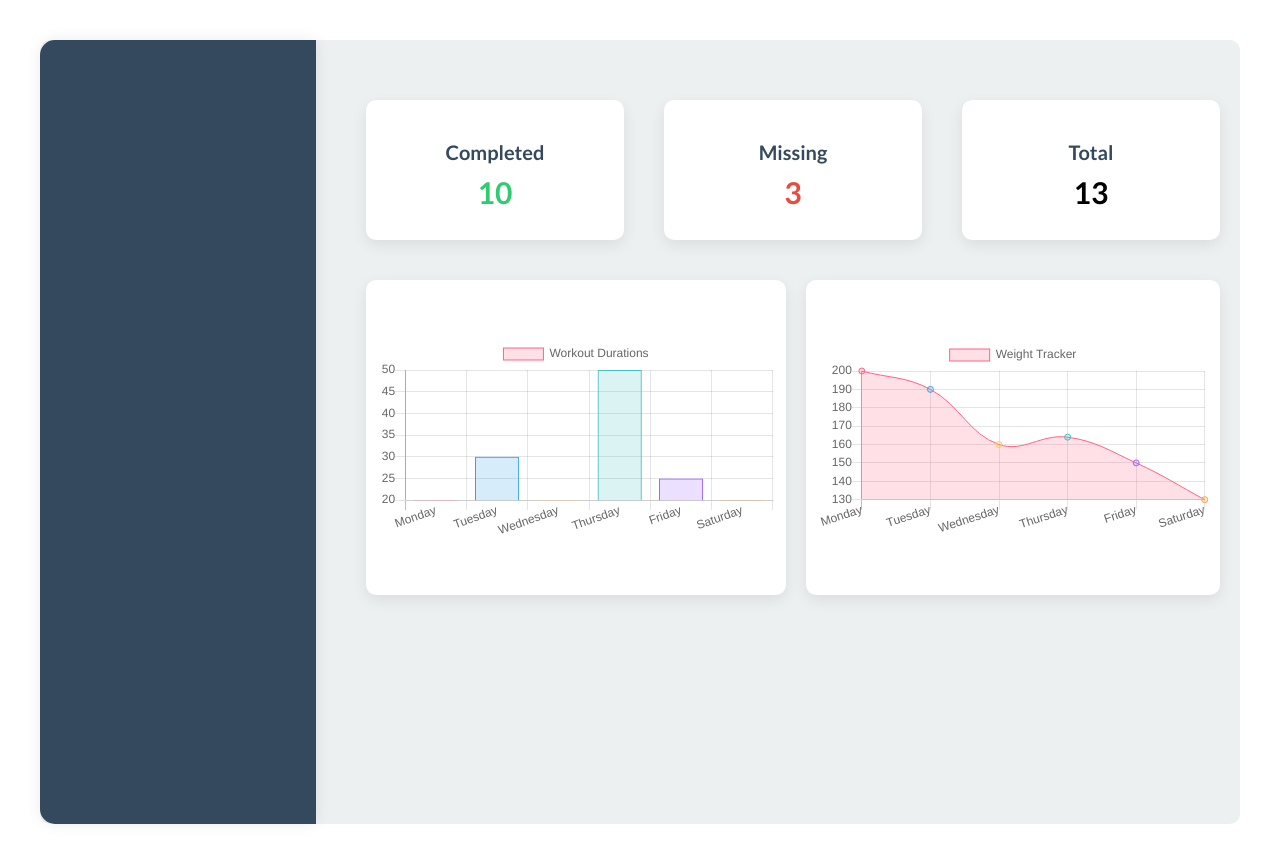
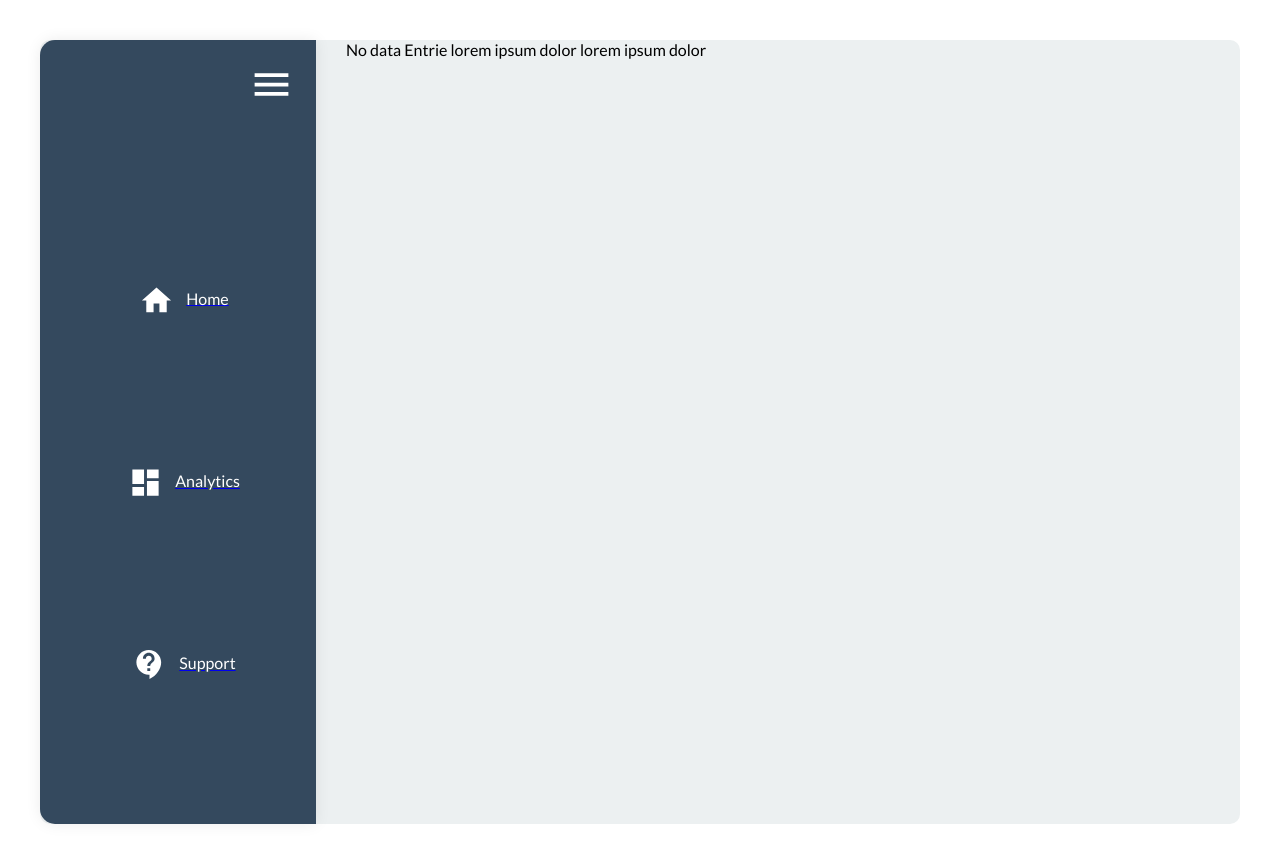
Before and after one commit to winnie-webb/basic-mvc-app, a React (Create React App) app in the folder public/dashboard-app/: page /#/dashboard in a window 1280 px wide. Built offline with nearby package versions, Linux system fonts and the light colour scheme.

Commit message:
Added basic routing with react-router (with bugs)

```diff
--- a/package.json
+++ b/package.json
@@ -20,6 +20,7 @@
     "passport-facebook": "^3.0.0",
     "passport-google-oauth2": "^0.2.0",
     "passport-local": "^1.0.0",
+    "react-router-dom": "^5.2.0",
     "validator": "^13.5.2"
   },
   "devDependencies": {
--- a/public/dashboard-app/src/App.js
+++ b/public/dashboard-app/src/App.js
@@ -1,12 +1,19 @@
 import SidebarMenu from "./components/SidebarMenu";
+import Analytics from "./components/Analytics";
 import WorkoutLog from "./components/WorkoutLog";
+import WeightTracker from "./components/WeightTracker";
+import { HashRouter, Route } from "react-router-dom";
 import "./App.css";
 function App() {
   return (
-    <section className="dashboard">
-      <SidebarMenu />
-      <WorkoutLog />
-    </section>
+    <HashRouter>
+      <section className="dashboard">
+        <SidebarMenu />
+        <Route path="/dashboard" component={WorkoutLog} />
+        <Route path="/dashboard/analytics" component={Analytics} />
+        <Route path="/dashboard/weighttracker" component={WeightTracker} />
+      </section>
+    </HashRouter>
   );
 }
 
--- /dev/null
+++ b/public/dashboard-app/src/components/Analytics.js
@@ -0,0 +1,106 @@
+import React from "react";
+import "./css/Analytics.css";
+import { Bar, Line } from "react-chartjs-2";
+function Analytics() {
+  const weightData = {
+    labels: [
+      "Monday",
+      "Tuesday",
+      "Wednesday",
+      "Thursday",
+      "Friday",
+      "Saturday",
+    ],
+    datasets: [
+      {
+        label: "Weight Tracker",
+        data: [200, 190, 160, 164, 150, 130],
+        backgroundColor: [
+          "rgba(255, 99, 132, 0.2)",
+          "rgba(54, 162, 235, 0.2)",
+          "rgba(255, 206, 86, 0.2)",
+          "rgba(75, 192, 192, 0.2)",
+          "rgba(153, 102, 255, 0.2)",
+          "rgba(255, 159, 64, 0.2)",
+        ],
+        borderColor: [
+          "rgba(255, 99, 132, 1)",
+          "rgba(54, 162, 235, 1)",
+          "rgba(255, 206, 86, 1)",
+          "rgba(75, 192, 192, 1)",
+          "rgba(153, 102, 255, 1)",
+          "rgba(255, 159, 64, 1)",
+        ],
+        borderWidth: 1,
+      },
+    ],
+  };
+
+  const workoutDurationsData = {
+    labels: [
+      "Monday",
+      "Tuesday",
+      "Wednesday",
+      "Thursday",
+      "Friday",
+      "Saturday",
+    ],
+    datasets: [
+      {
+        label: "Workout Durations",
+        data: [20, 30, 20, 50, 25, 20],
+        backgroundColor: [
+          "rgba(255, 99, 132, 0.2)",
+          "rgba(54, 162, 235, 0.2)",
+          "rgba(255, 206, 86, 0.2)",
+          "rgba(75, 192, 192, 0.2)",
+          "rgba(153, 102, 255, 0.2)",
+          "rgba(255, 159, 64, 0.2)",
+        ],
+        borderColor: [
+          "rgba(255, 99, 132, 1)",
+          "rgba(54, 162, 235, 1)",
+          "rgba(255, 206, 86, 1)",
+          "rgba(75, 192, 192, 1)",
+          "rgba(153, 102, 255, 1)",
+          "rgba(255, 159, 64, 1)",
+        ],
+        borderWidth: 1,
+      },
+    ],
+  };
+  return (
+    <aside className="analytics">
+      <div className="analytics__wrapperTop">
+        <div className="analytics__cardTop">
+          <h2 className="analytics__cardTop__heading analytics__cardTop__headingCompleted">
+            Completed
+          </h2>
+          <h3 className="analytics__cardTop__content">10</h3>
+        </div>
+        <div className="analytics__cardTop">
+          <h2 className="analytics__cardTop__heading analytics__cardTop__headingMissing">
+            Missing
+          </h2>
+          <h3 className="analytics__cardTop__content">3</h3>
+        </div>
+        <div className="analytics__cardTop">
+          <h2 className="analytics__cardTop__heading analytics__cardTop__headingTotal">
+            Total
+          </h2>
+          <h3 className="analytics__cardTop__content">13</h3>
+        </div>
+      </div>
+      <div className="analytics__wrapperBottom">
+        <div className="analytics__cardBottom">
+          <Bar data={workoutDurationsData} />
+        </div>
+        <div className="analytics__cardBottom analytics__cardBottom2">
+          <Line data={weightData} />
+        </div>
+      </div>
+    </aside>
+  );
+}
+
+export default Analytics;
--- a/public/dashboard-app/src/components/SidebarMenu.js
+++ b/public/dashboard-app/src/components/SidebarMenu.js
@@ -1,18 +1,19 @@
 import React from "react";
-// import HomeIcon from "@material-ui/icons/Home";
-// import DashboardIcon from "@material-ui/icons/Dashboard";
-// import ContactSupportIcon from "@material-ui/icons/ContactSupport";
-// import MenuIcon from "@material-ui/icons/Menu";
+import HomeIcon from "@material-ui/icons/Home";
+import DashboardIcon from "@material-ui/icons/Dashboard";
+import ContactSupportIcon from "@material-ui/icons/ContactSupport";
+import MenuIcon from "@material-ui/icons/Menu";
 import "./css/SidebarMenu.css";
-// import { IconButton } from "@material-ui/core";
+import { IconButton } from "@material-ui/core";
+import { NavLink } from "react-router-dom";
 
 function SidebarMenu(props) {
-  //   const iconThemes = {
-  //     large: { fontSize: "3.5rem", color: "white" },
-  //   };
+  const iconThemes = {
+    large: { fontSize: "3.5rem", color: "white" },
+  };
   return (
     <aside className="sidebar">
-      {/* <div className="sidebar__burger">
+      <div className="sidebar__burger">
         <IconButton>
           <MenuIcon
             style={{ fontSize: "4.5rem", color: "white", borderRadius: 10 }}
@@ -20,27 +21,33 @@ function SidebarMenu(props) {
         </IconButton>
       </div>
       <div className="menus-wrapper">
+        <NavLink to="/dashboard">
           <div className="sidebar__home">
             <IconButton>
               <HomeIcon style={iconThemes.large} />
             </IconButton>
             <span className="sidebar__icon-title">Home</span>
           </div>
+        </NavLink>
 
+        <NavLink to="/dashboard/analytics">
           <div className="sidebar__analytics">
             <IconButton>
               <DashboardIcon style={iconThemes.large} />
             </IconButton>
             <span className="sidebar__icon-title">Analytics</span>
           </div>
+        </NavLink>
 
+        <NavLink to="/dashboard/weighttracker">
           <div className="sidebar__support">
             <IconButton>
               <ContactSupportIcon style={iconThemes.large} />
             </IconButton>
             <span className="sidebar__icon-title">Support</span>
           </div>
-      </div> */}
+        </NavLink>
+      </div>
     </aside>
   );
 }
--- /dev/null
+++ b/public/dashboard-app/src/components/WeightTracker.js
@@ -0,0 +1,7 @@
+import React from "react";
+
+function WeightTracker() {
+  return <div>Weight Tracker No entries</div>;
+}
+
+export default WeightTracker;
--- a/public/dashboard-app/src/components/WorkoutLog.js
+++ b/public/dashboard-app/src/components/WorkoutLog.js
@@ -1,106 +1,7 @@
 import React from "react";
-import "./css/WorkoutLog.css";
-import { Bar, Line } from "react-chartjs-2";
+
 function WorkoutLog() {
-  const weightData = {
-    labels: [
-      "Monday",
-      "Tuesday",
-      "Wednesday",
-      "Thursday",
-      "Friday",
-      "Saturday",
-    ],
-    datasets: [
-      {
-        label: "Weight Tracker",
-        data: [200, 190, 160, 164, 150, 130],
-        backgroundColor: [
-          "rgba(255, 99, 132, 0.2)",
-          "rgba(54, 162, 235, 0.2)",
-          "rgba(255, 206, 86, 0.2)",
-          "rgba(75, 192, 192, 0.2)",
-          "rgba(153, 102, 255, 0.2)",
-          "rgba(255, 159, 64, 0.2)",
-        ],
-        borderColor: [
-          "rgba(255, 99, 132, 1)",
-          "rgba(54, 162, 235, 1)",
-          "rgba(255, 206, 86, 1)",
-          "rgba(75, 192, 192, 1)",
-          "rgba(153, 102, 255, 1)",
-          "rgba(255, 159, 64, 1)",
-        ],
-        borderWidth: 1,
-      },
-    ],
-  };
-
-  const workoutDurationsData = {
-    labels: [
-      "Monday",
-      "Tuesday",
-      "Wednesday",
-      "Thursday",
-      "Friday",
-      "Saturday",
-    ],
-    datasets: [
-      {
-        label: "Workout Durations",
-        data: [20, 30, 20, 50, 25, 20],
-        backgroundColor: [
-          "rgba(255, 99, 132, 0.2)",
-          "rgba(54, 162, 235, 0.2)",
-          "rgba(255, 206, 86, 0.2)",
-          "rgba(75, 192, 192, 0.2)",
-          "rgba(153, 102, 255, 0.2)",
-          "rgba(255, 159, 64, 0.2)",
-        ],
-        borderColor: [
-          "rgba(255, 99, 132, 1)",
-          "rgba(54, 162, 235, 1)",
-          "rgba(255, 206, 86, 1)",
-          "rgba(75, 192, 192, 1)",
-          "rgba(153, 102, 255, 1)",
-          "rgba(255, 159, 64, 1)",
-        ],
-        borderWidth: 1,
-      },
-    ],
-  };
-  return (
-    <aside className="analytics">
-      <div className="analytics__wrapperTop">
-        <div className="analytics__cardTop">
-          <h2 className="analytics__cardTop__heading analytics__cardTop__headingCompleted">
-            Completed
-          </h2>
-          <h3 className="analytics__cardTop__content">10</h3>
-        </div>
-        <div className="analytics__cardTop">
-          <h2 className="analytics__cardTop__heading analytics__cardTop__headingMissing">
-            Missing
-          </h2>
-          <h3 className="analytics__cardTop__content">3</h3>
-        </div>
-        <div className="analytics__cardTop">
-          <h2 className="analytics__cardTop__heading analytics__cardTop__headingTotal">
-            Total
-          </h2>
-          <h3 className="analytics__cardTop__content">13</h3>
-        </div>
-      </div>
-      <div className="analytics__wrapperBottom">
-        <div className="analytics__cardBottom">
-          <Bar data={workoutDurationsData} />
-        </div>
-        <div className="analytics__cardBottom analytics__cardBottom2">
-          <Line data={weightData} />
-        </div>
-      </div>
-    </aside>
-  );
+  return <div>No data Entrie lorem ipsum dolor lorem ipsum dolor</div>;
 }
 
 export default WorkoutLog;
```
Also changed, not shown: public/dashboard-app/src/components/css/Analytics.css (renamed from public/dashboard-app/src/components/css/WorkoutLog.css), 2 other files (tests, documents, lock files or other folders). Lines whose indentation alone changed are shown as unchanged.
